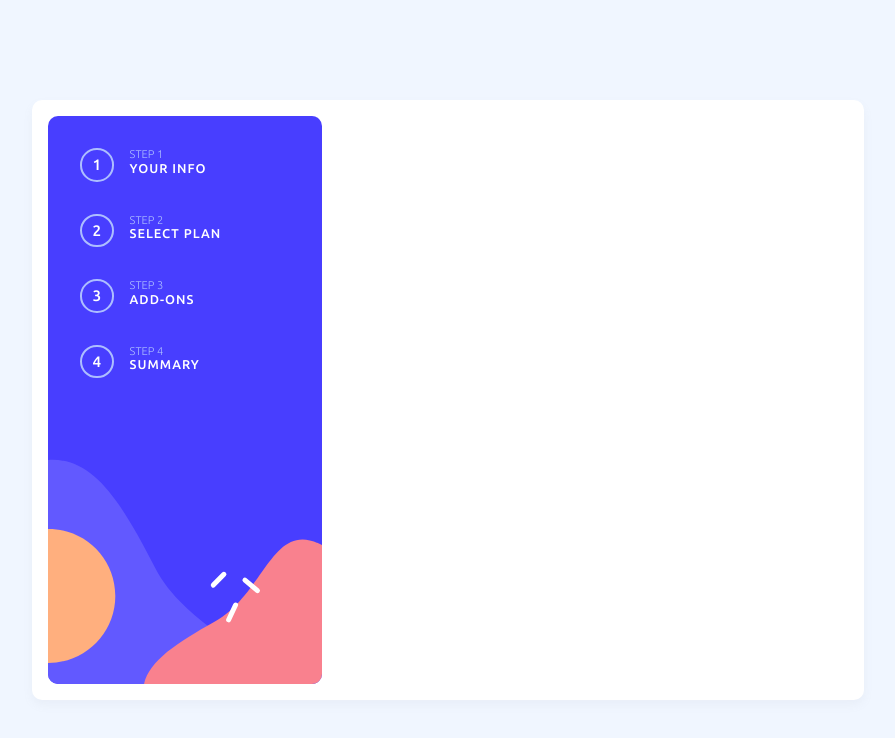
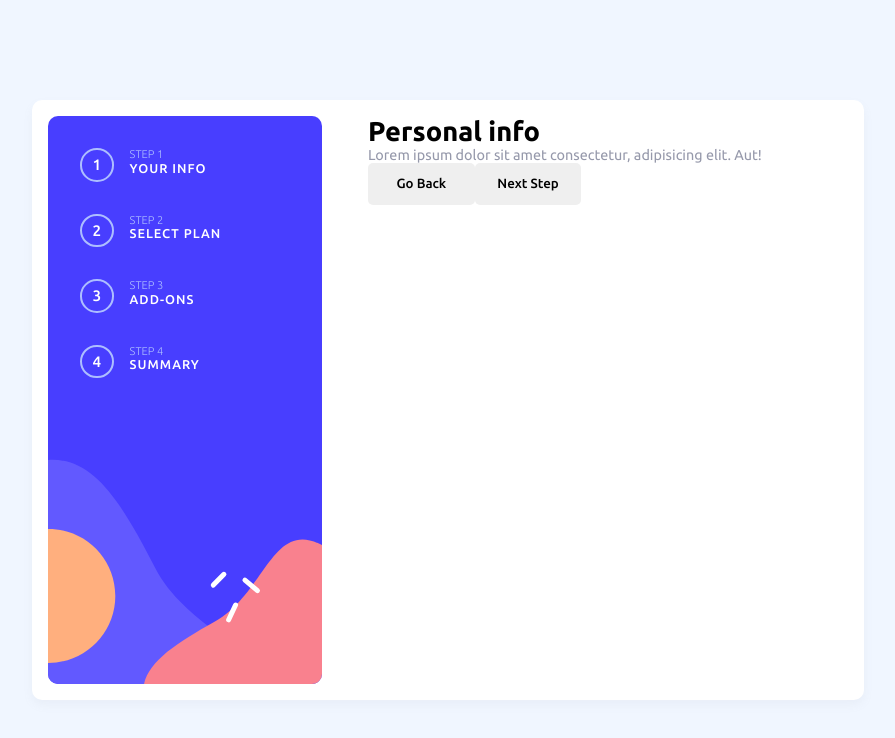
Before and after one commit to Mbungai-Francesco/Multi-step-form, an Angular app: page / in a window 1280 px wide. Shown: the top 738 px of the page, without its empty margins (192-1087 px from the left). Built offline with nearby package versions, Linux system fonts and the light colour scheme.

Commit message:
Form component awaiting router-output

```diff
--- a/src/app/app.component.html
+++ b/src/app/app.component.html
@@ -1,4 +1,4 @@
 <main>
   <app-side-bar></app-side-bar>
-  <!-- <app-side-bar></app-side-bar> -->
+  <app-form></app-form>
 </main>
--- a/src/app/app.component.sass
+++ b/src/app/app.component.sass
@@ -9,6 +9,11 @@ main
   border-radius: 10px
   box-shadow: 0 5px 10px 0 hsl(231deg 11% 63% / 8%)
   display: flex
+  justify-content: space-between
   app-side-bar
     display: block
     width: fit-content
+    margin-right: 2em
+  app-form
+    // background-color: black
+    width: 60%
--- a/src/app/app.component.ts
+++ b/src/app/app.component.ts
@@ -1,11 +1,12 @@
 import { Component } from '@angular/core';
 import { RouterOutlet } from '@angular/router';
 import { SideBarComponent } from './side-bar/side-bar.component';
+import { FormComponent } from './form/form.component';
 
 @Component({
   selector: 'app-root',
   standalone: true,
-  imports: [RouterOutlet, SideBarComponent],
+  imports: [RouterOutlet, SideBarComponent, FormComponent],
   templateUrl: './app.component.html',
   styleUrl: './app.component.sass'
 })
--- a/src/app/form/form.component.html
+++ b/src/app/form/form.component.html
@@ -1 +1,6 @@
-<p>form works!</p>
+<h1 class="title">{{info.title}}</h1>
+<p class="des">{{info.des}}</p>
+<div class="foot">
+  <input type="button" [hidden]="hide" value="Go Back" class="back">
+  <input type="button" value="Next Step" class="next">
+</div>
--- a/src/app/form/form.component.sass
+++ b/src/app/form/form.component.sass
@@ -0,0 +1,16 @@
+@use '../../_col' as col
+
+.title
+  font-size: 1.7em
+.des
+  font-size: .9em
+  // opacity: 70%
+  font-weight: 400
+  color: col.$Cool-gray
+.foot
+  input
+    width: 8em
+    padding: 1em
+    font-weight: 500
+    border: 0
+    border-radius: 5px
--- a/src/app/form/form.component.ts
+++ b/src/app/form/form.component.ts
@@ -8,5 +8,9 @@ import { Component } from '@angular/core';
   styleUrl: './form.component.sass'
 })
 export class FormComponent {
-
+  info = {
+    title : 'Personal info',
+    des : 'Lorem ipsum dolor sit amet consectetur, adipisicing elit. Aut!'
+  }
+  hide = false
 }
--- /dev/null
+++ b/src/app/info/info.component.html
@@ -0,0 +1 @@
+<p>info works!</p>
```
Also changed, not shown: src/app/info/info.component.ts (added, +12 -0 lines), src/app/info/info.component.sass (added), 1 other file (tests, documents, lock files or other folders).
